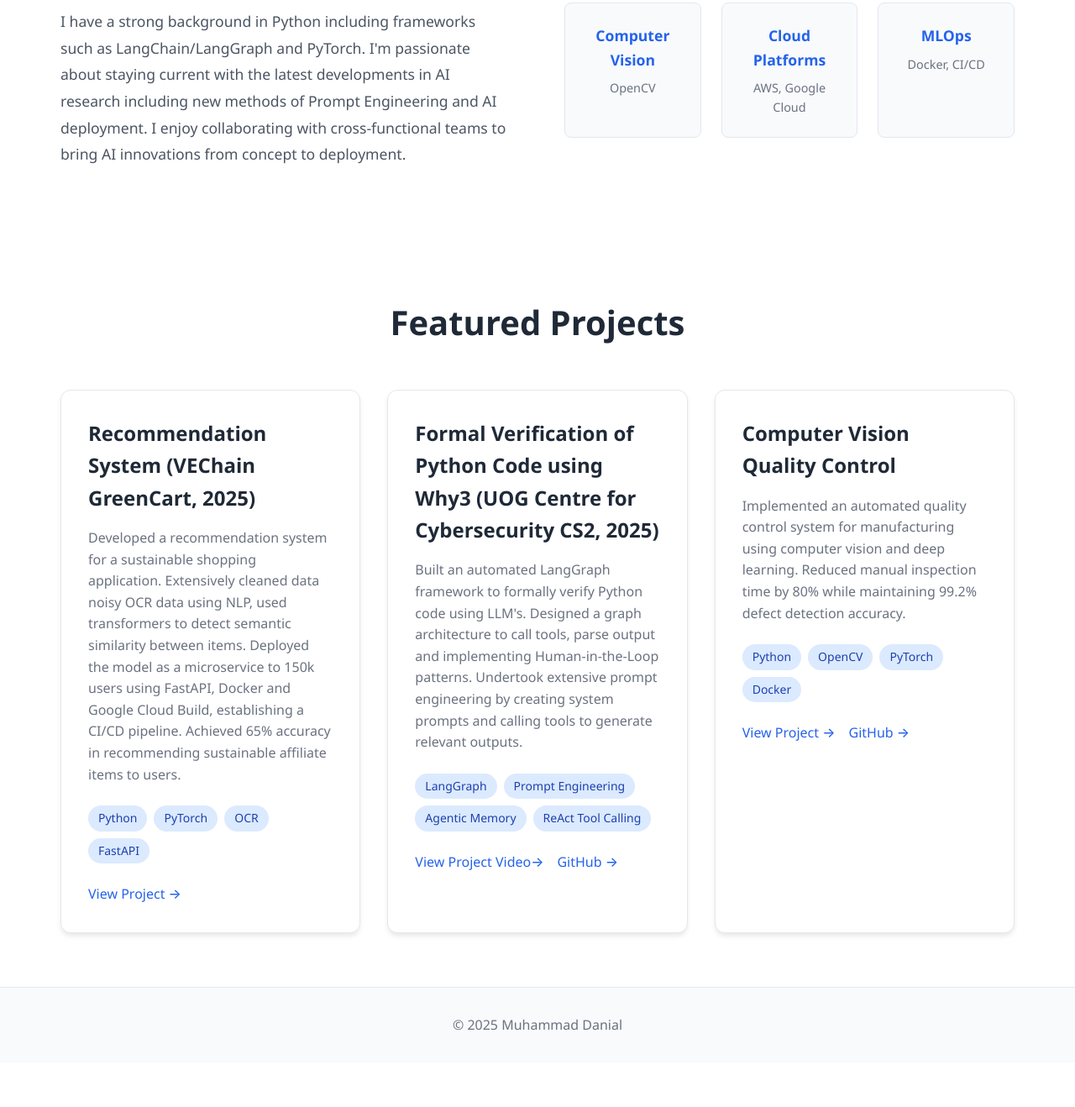
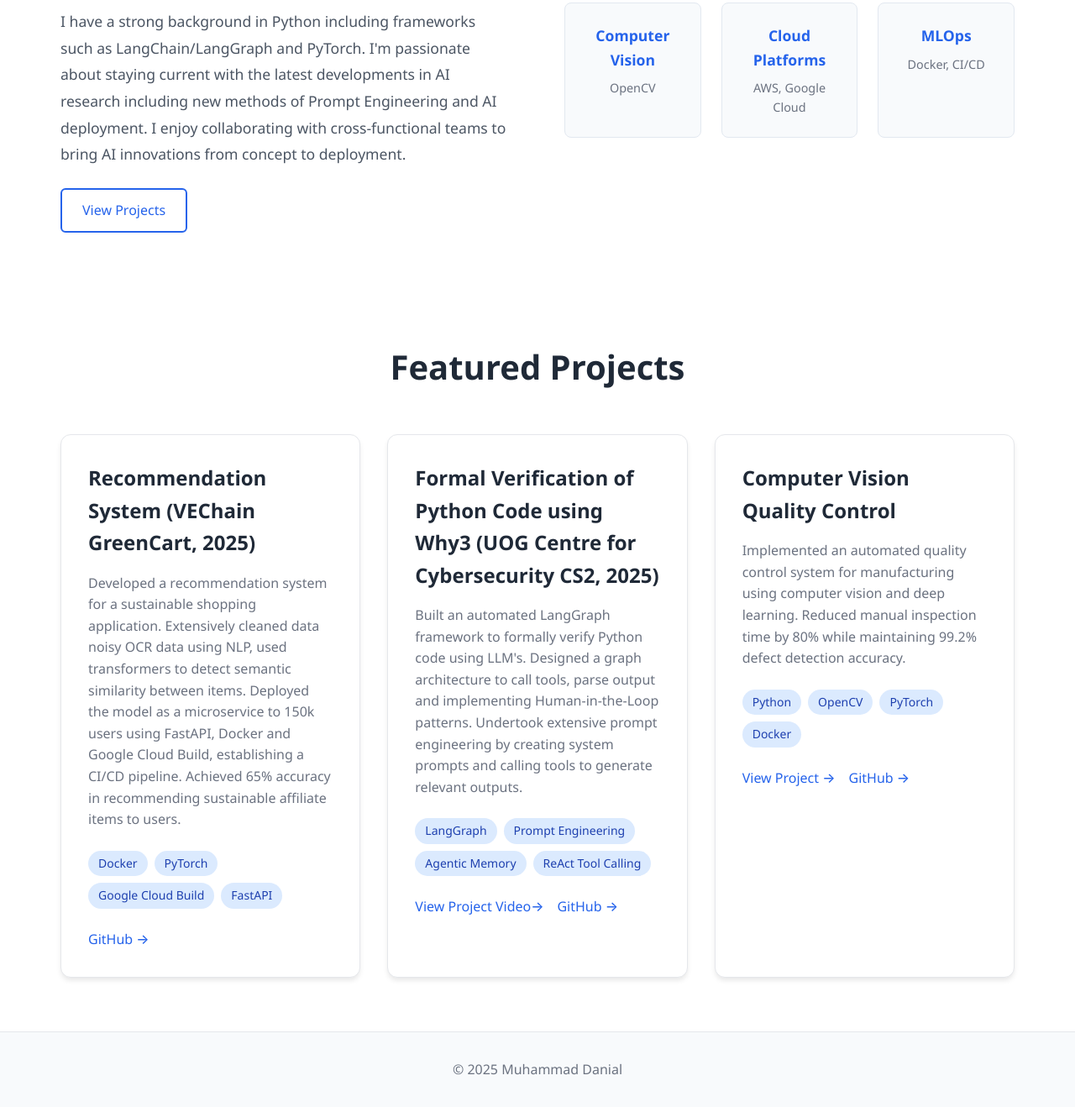
Before and after one commit to Daniyalsid26/daniyalsid26.github.io, a plain HTML site: page index.html in a window 1280 px wide. Shown: the part 1180-2498 px from the top of the page at 84% size. Before the commit the page ends 2445 px from the top, so only its background shows below. Drawn offline with Linux system fonts and the light colour scheme.

Commit message:
"Changes to webpage"

```diff
--- a/index.html
+++ b/index.html
@@ -514,6 +514,9 @@
                 </div>
             </div>
         </div>
+        <div class="cta-buttons">
+                    <a href="#projects" class="btn btn-secondary">View Projects</a>
+                </div>
     </section>
 
     <!-- Projects Section -->
@@ -530,13 +533,13 @@
                         Achieved 65% accuracy in recommending sustainable affiliate items to users.
                     </p>
                     <div class="project-tags">
-                        <span class="tag">Python</span>
+                        <span class="tag">Docker</span>
                         <span class="tag">PyTorch</span>
-                        <span class="tag">OCR</span>
+                        <span class="tag">Google Cloud Build</span>
                         <span class="tag">FastAPI</span>
                     </div>
                     <div class="project-links">
-                        <a href="#" target="_blank">View Project →</a>
+                        <a href="https://github.com/Daniyalsid26/Recommendation_System" target="_blank">GitHub →</a>
                     </div>
                 </div>
             </div>
```
